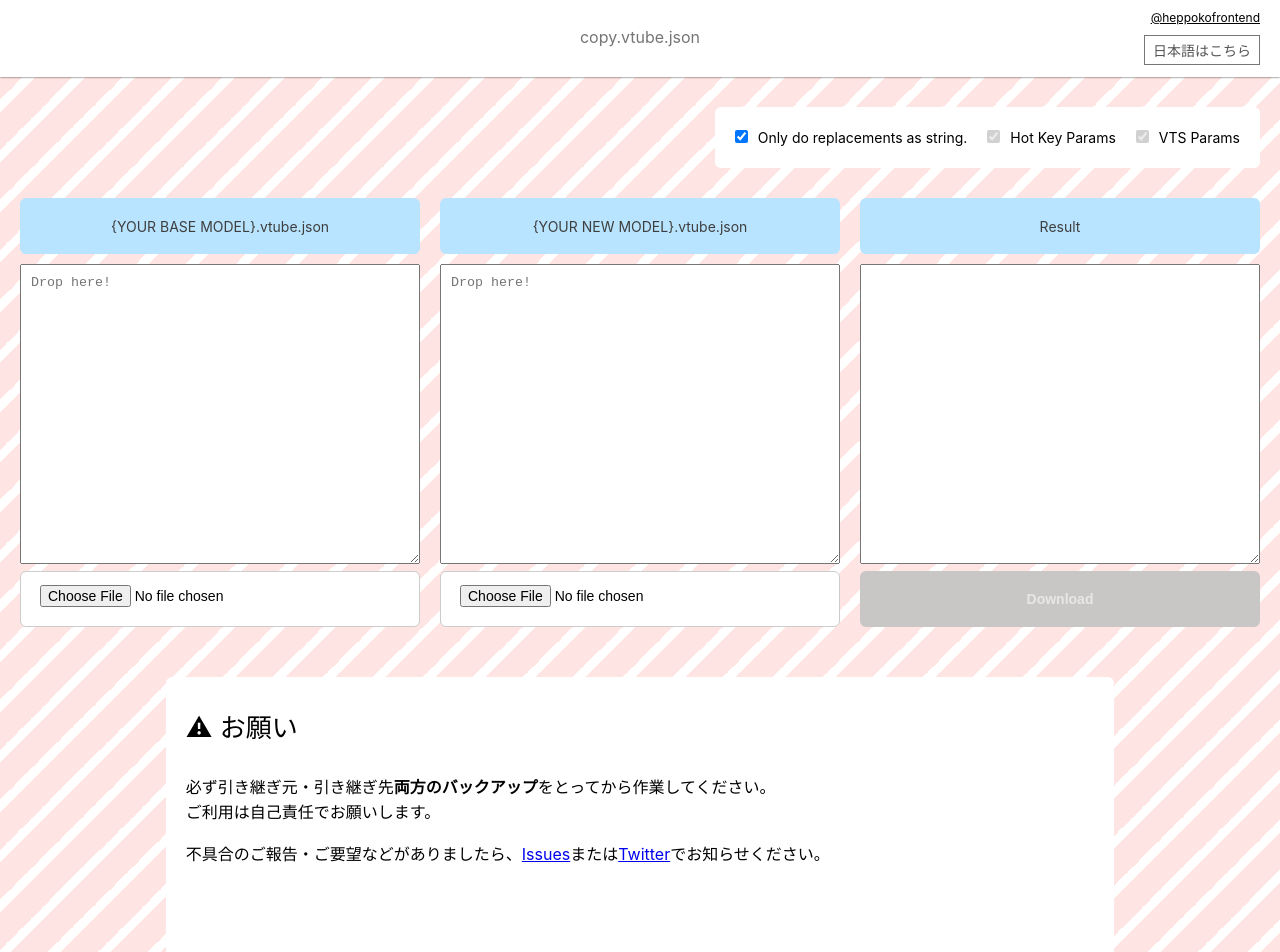
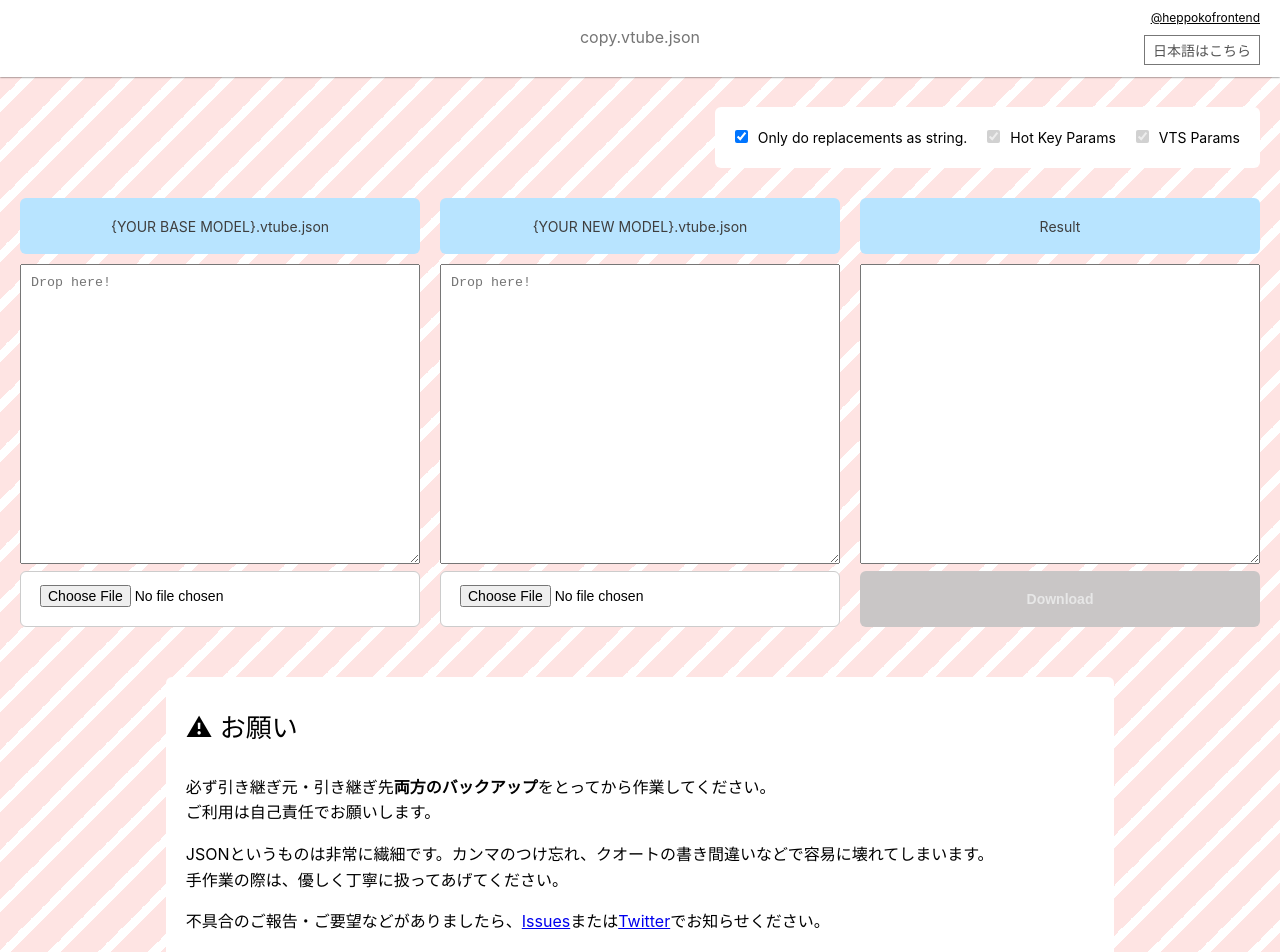
Before and after one commit to heppokofrontend/copy.vtube.json, a React (Create React App) app: page / in a window 1280 px wide. Shown: the top 952 px of the page. Built offline with nearby package versions, Linux system fonts and the light colour scheme.

Commit message:
:zap: Update

```diff
--- a/src/component/HowToUse.tsx
+++ b/src/component/HowToUse.tsx
@@ -12,6 +12,11 @@
 
       <p>必ず引き継ぎ元・引き継ぎ先<strong>両方のバックアップ</strong>をとってから作業してください。</p>
       <p>ご利用は自己責任でお願いします。</p>
+
+      <p style={{
+        marginTop: '1em',
+      }}>JSONというものは非常に繊細です。カンマのつけ忘れ、クオートの書き間違いなどで容易に壊れてしまいます。</p>
+      <p>手作業の際は、優しく丁寧に扱ってあげてください。</p>
 
       <p style={{
         marginTop: '1em',
```
